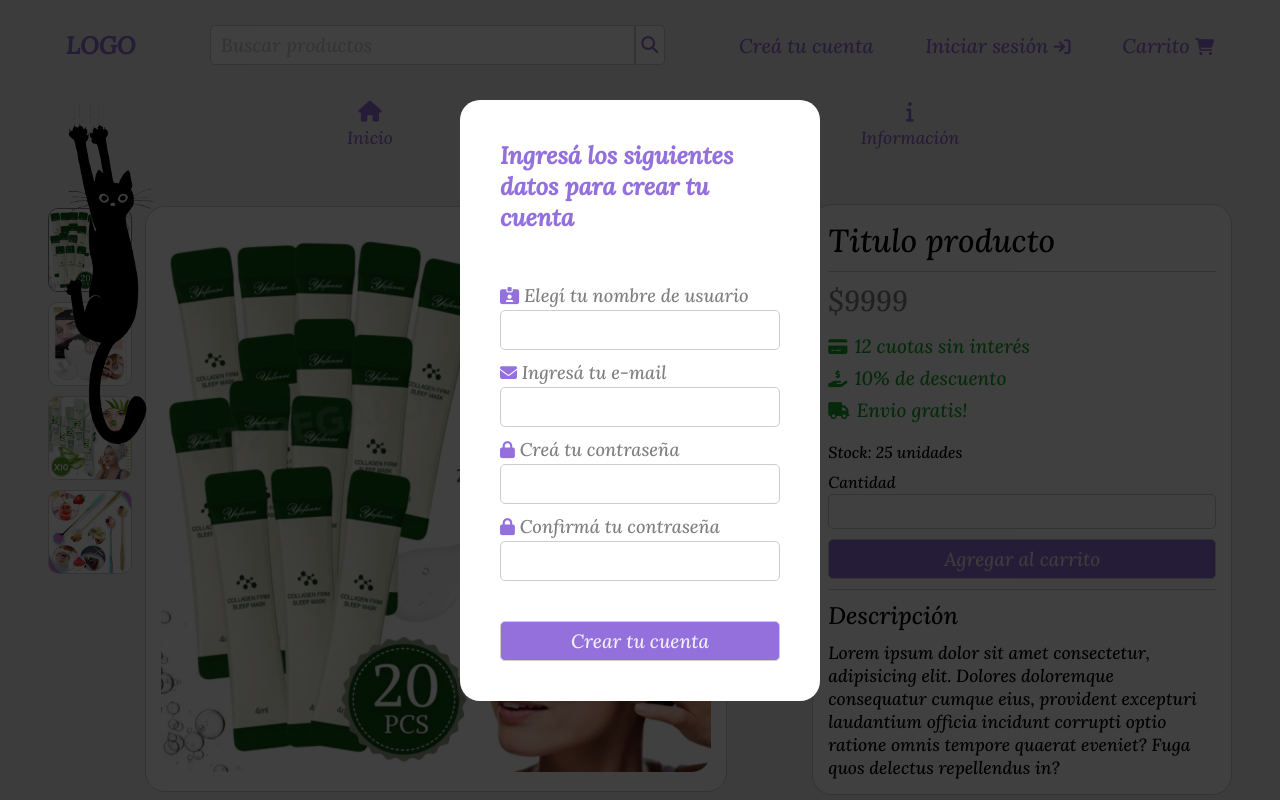
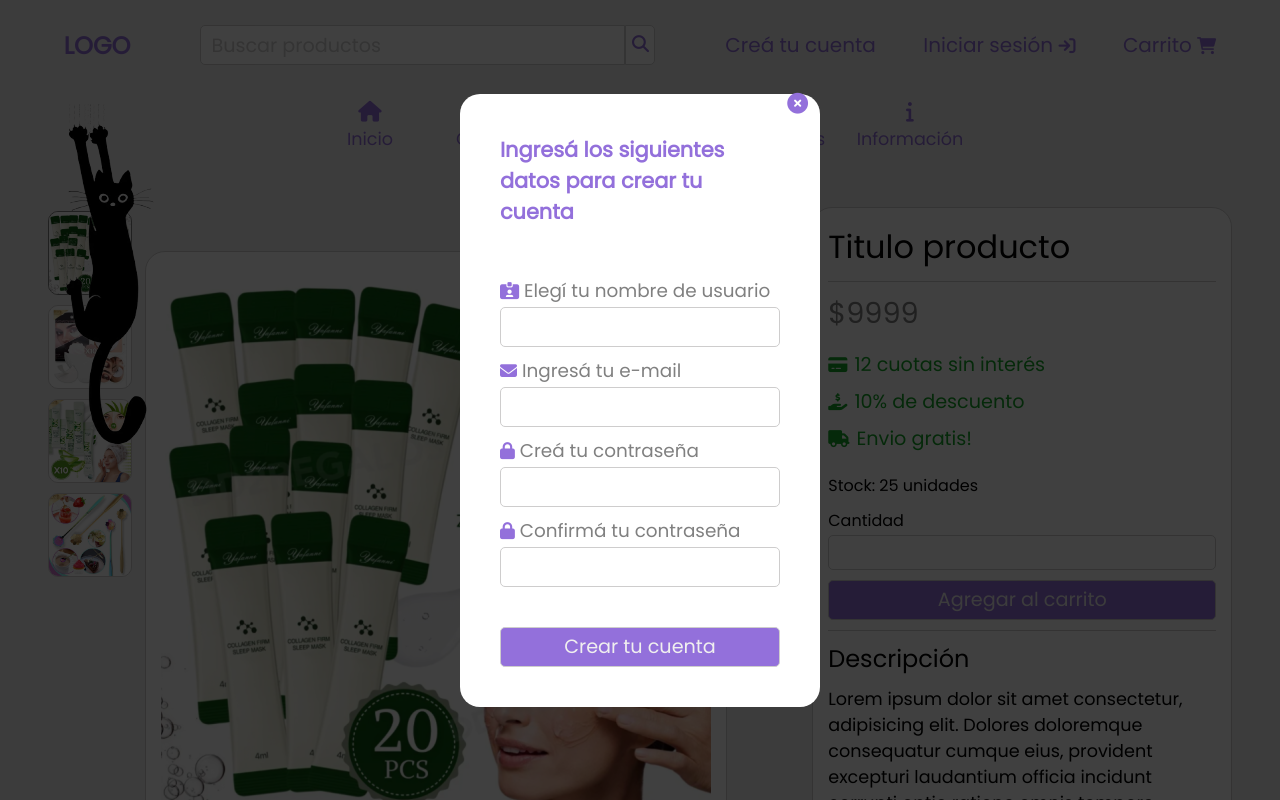
Before and after one commit to lorenzoSanchez97/ShowRoom, a React (Vite) app in the folder ShowRoom-FrontEnd/: page /productDetail in a window 1280 px wide. Both pictures are taken after a click on the button "Creá tu cuenta". Shown: the top 800 px of the page. Built offline with nearby package versions, Linux system fonts and the light colour scheme.

Commit message:
Agrego botón para cerrar modales

```diff
--- a/ShowRoom-FrontEnd/index.html
+++ b/ShowRoom-FrontEnd/index.html
@@ -1,5 +1,6 @@
 <!DOCTYPE html>
 <html lang="en">
+
 <head>
   <meta charset="UTF-8" />
   <link rel="icon" type="image/svg+xml" href="/vite.svg" />
@@ -7,11 +8,13 @@
   <link href="https://cdnjs.cloudflare.com/ajax/libs/font-awesome/6.2.1/css/all.min.css" rel="stylesheet">
   <link rel="preconnect" href="https://fonts.googleapis.com">
   <link rel="preconnect" href="https://fonts.gstatic.com" crossorigin>
-    <link href="https://fonts.googleapis.com/css2?family=Lora:ital,wght@1,500&display=swap" rel="stylesheet">
+  <link href="https://fonts.googleapis.com/css2?family=Poppins&display=swap" rel="stylesheet">
   <title></title>
 </head>
+
 <body>
   <div id="root"></div>
   <script type="module" src="/src/main.jsx"></script>
 </body>
+
 </html>
--- a/ShowRoom-FrontEnd/src/App.jsx
+++ b/ShowRoom-FrontEnd/src/App.jsx
@@ -9,26 +9,21 @@ import Modal from "./components/Modal/Modal"
 
 function App() {
 
-  let [login, setLogin] = React.useState("")
-  let [register, setRegister] = React.useState("")
+  let [modal, setModal] = React.useState("")
 
-  const handleDataFromHeader = (data) => {
-    if (data === "register") {
-      setRegister(data)
-    } else if (data === "login") {
-      setLogin(data)
-    }
+  const setModalStatus = (data) => {
+    setModal(data)
   }
 
   return (
     <>
-      <Header sendDataToApp={handleDataFromHeader} />
+      <Header sendDataToApp={setModalStatus} />
       <Routes>
         <Route path="/" element={<Home />} />
         <Route path="/cart" element={<Cart />} />
         <Route path="/productDetail" element={<ProductDetail />} />
       </Routes>
-      {login || register ? <Modal userOption={login ? login : register} /> : null}
+      {modal ? <Modal userOption={modal} setModalStatus={setModalStatus} /> : null}
       <Footer />
     </>
   );
--- a/ShowRoom-FrontEnd/src/components/Form/Form.jsx
+++ b/ShowRoom-FrontEnd/src/components/Form/Form.jsx
@@ -1,12 +1,22 @@
 import React from "react";
 import "./form.css"
 
-function Form({ title, labels, labelIcons, inputTypes, button }) {
+function Form({ setModalStatus, closeButton, title, labels, labelIcons, inputTypes, button }) {
+
+    const closeModal = () => {
+        setModalStatus("")
+    }
+
+    const stopPropagation = e => {
+        e.stopPropagation();
+    }
 
     return (
-        <div className="form-cover">
-            <div className="form-main-container">
+            <div className="form-main-container" onClick={stopPropagation}>
+                <div className="form-title-section">
                 <h2>{title}</h2>
+                {closeButton ? <button id="form-close-button" onClick={closeModal}><i className="fa-solid fa-circle-xmark"></i></button> : null}
+                </div>
                 <form action="">
                     {labels.map((label, index) => (
                         <React.Fragment key={index}>
@@ -17,7 +27,6 @@ function Form({ title, labels, labelIcons, inputTypes, button }) {
                     <button type="submit" className="form-button">{button}</button>
                 </form>
             </div>
-        </div>
     )
 }
 
--- a/ShowRoom-FrontEnd/src/components/Form/form.css
+++ b/ShowRoom-FrontEnd/src/components/Form/form.css
@@ -9,6 +9,7 @@
 
 .form-main-container h2 {
     margin-bottom: 50px;
+    font-size: 1.3rem;
 }
 
 .form-main-container form {
@@ -53,3 +54,26 @@
     cursor: pointer;
     background-color: var(--color3);
 }
+
+#form-close-button {
+    height: fit-content;
+    border: none;
+    font-size: 1.5rem;
+    background: none;
+    position: absolute;
+    right: -10%;
+    top: -34%;
+}
+
+#form-close-button:hover {
+    cursor: pointer;
+}
+
+#form-close-button i {
+    font-size: 1.3rem;
+}
+
+.form-title-section {
+    display: flex;
+    position: relative;
+}
--- a/ShowRoom-FrontEnd/src/components/Header/header.css
+++ b/ShowRoom-FrontEnd/src/components/Header/header.css
@@ -125,7 +125,7 @@ ul.nav-bar-list {
     transform: translateX(-50%);
     border-left: 10px solid transparent;
     border-right: 10px solid transparent;
-    border-bottom: 10px solid var(--clarito);
+    border-bottom: 10px solid var(--verde);
 }
 
 .lista-desplegable-mostrar {
--- a/ShowRoom-FrontEnd/src/components/Modal/Modal.jsx
+++ b/ShowRoom-FrontEnd/src/components/Modal/Modal.jsx
@@ -2,31 +2,40 @@ import React from "react";
 import Form from "../Form/Form";
 import "./modal.css"
 
-function Modal({userOption}) {
+function Modal({ userOption, setModalStatus }) {
 
     let [userOperation, setUserOperation] = React.useState(userOption)
 
+    const closeModal = () => {
+        setModalStatus("");
+    }
+
     return (
-        <section className="modal-main-container">
+        <section className="modal-main-container" onClick={closeModal}>
+
             {userOperation === "register" &&
                 <>
                     <Form
+                        closeButton={true}
                         title="Ingresá los siguientes datos para crear tu cuenta"
                         labels={["Elegí tu nombre de usuario", "Ingresá tu e-mail", "Creá tu contraseña", "Confirmá tu contraseña"]}
                         labelIcons={["fa-solid fa-id-card-clip", "fa-solid fa-envelope", "fa-solid fa-lock", "fa-solid fa-lock"]}
                         inputTypes={["text", "email", "password", "password"]}
                         button="Crear tu cuenta"
+                        setModalStatus={setModalStatus}
                     />
                 </>
             }
             {userOperation === "login" &&
                 <>
                     <Form
+                        closeButton={true}
                         title="Ingresá los siguientes datos para iniciar sesión"
                         labels={["Ingresá tu email", "Ingresá tu contraseña"]}
                         labelIcons={["fa-solid fa-envelope", "fa-solid fa-lock"]}
                         inputTypes={["email", "password"]}
                         button="Iniciar sesión"
+                        setModalStatus={setModalStatus}
                     />
                 </>
             }
--- a/ShowRoom-FrontEnd/src/index.css
+++ b/ShowRoom-FrontEnd/src/index.css
@@ -14,7 +14,7 @@
 
 * {
     box-sizing: border-box;
-    font-family: 'Lora', serif;
+    font-family: 'Poppins', sans-serif;
     color: var(--verde);
     margin: 0px;
     padding: 0px;
```
Lines whose indentation alone changed are shown as unchanged.
